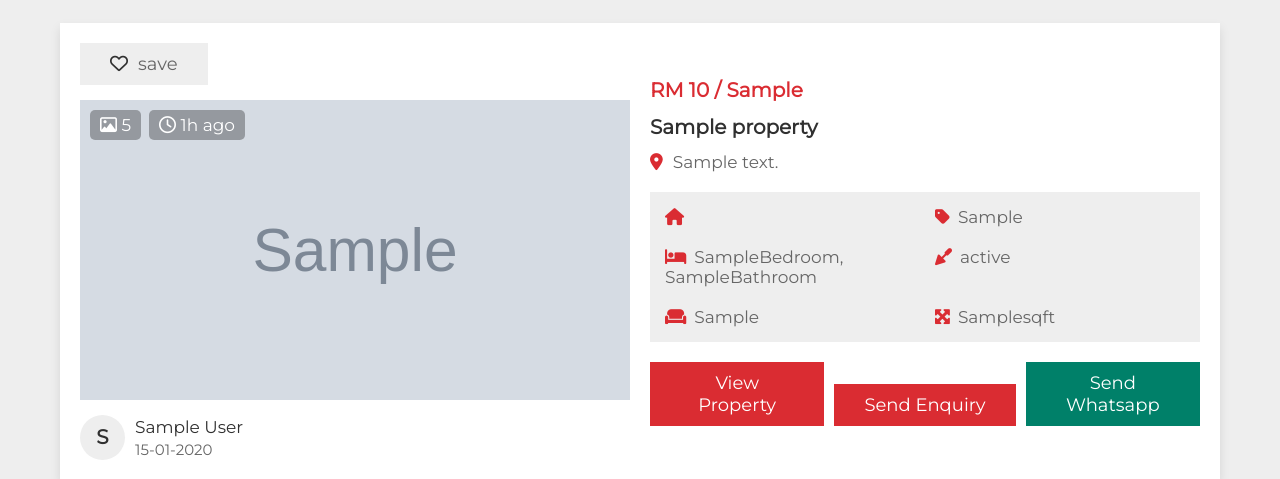
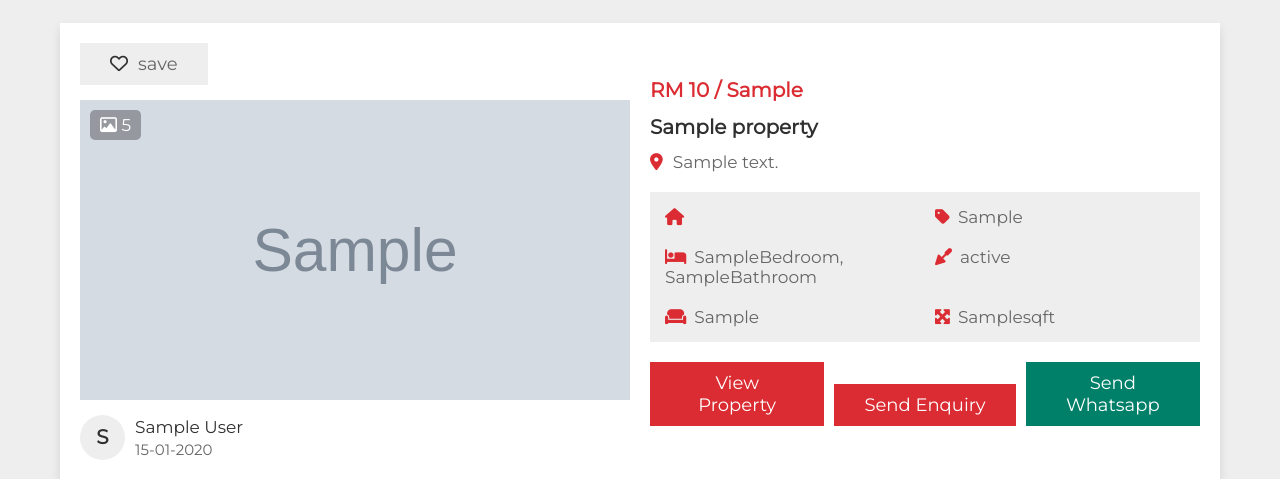
Before and after one commit to SahirRadzi/sewabelirumah, a PHP site: page / in a window 1280 px wide. Shown: the part 1690-2169 px from the top of the page. Run offline with PHP 8.4, Linux system fonts and the light colour scheme; tables that the repository leaves empty or names only in its code hold one stand-in row (values such as "Sample post"); grey boxes marked "Sample" are stand-in pictures.

Commit message:
fix minor problem

```diff
--- a/index.php
+++ b/index.php
@@ -227,7 +227,7 @@
             <div class="thumb">
                <div class="info">
                   <p class="total-images"><i class="far fa-image"></i> <span><?= $total_images; ?></span></p>
-                  <p class="clock"><i class="far fa-clock"></i> <span> 1h ago</span></p>
+                  <!-- <p class="clock"><i class="far fa-clock"></i> <span> 1 hour ago</span></p>  -->
                </div>
                <img src="uploaded_files/<?= $fetch_property['image_01']; ?>" alt="">
             </div>
```
Also changed, not shown: components/connect.php (+87 -0 lines).
